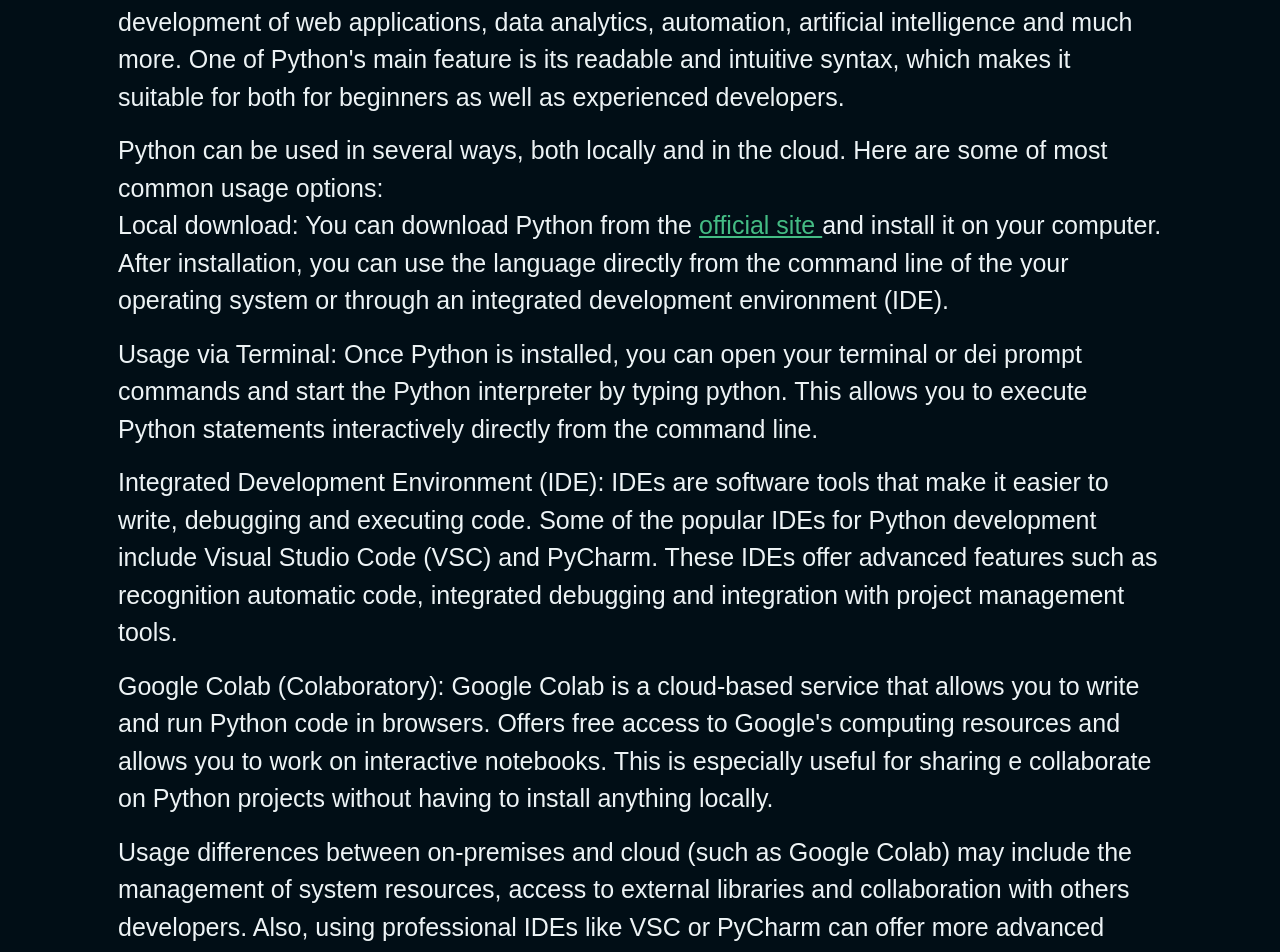
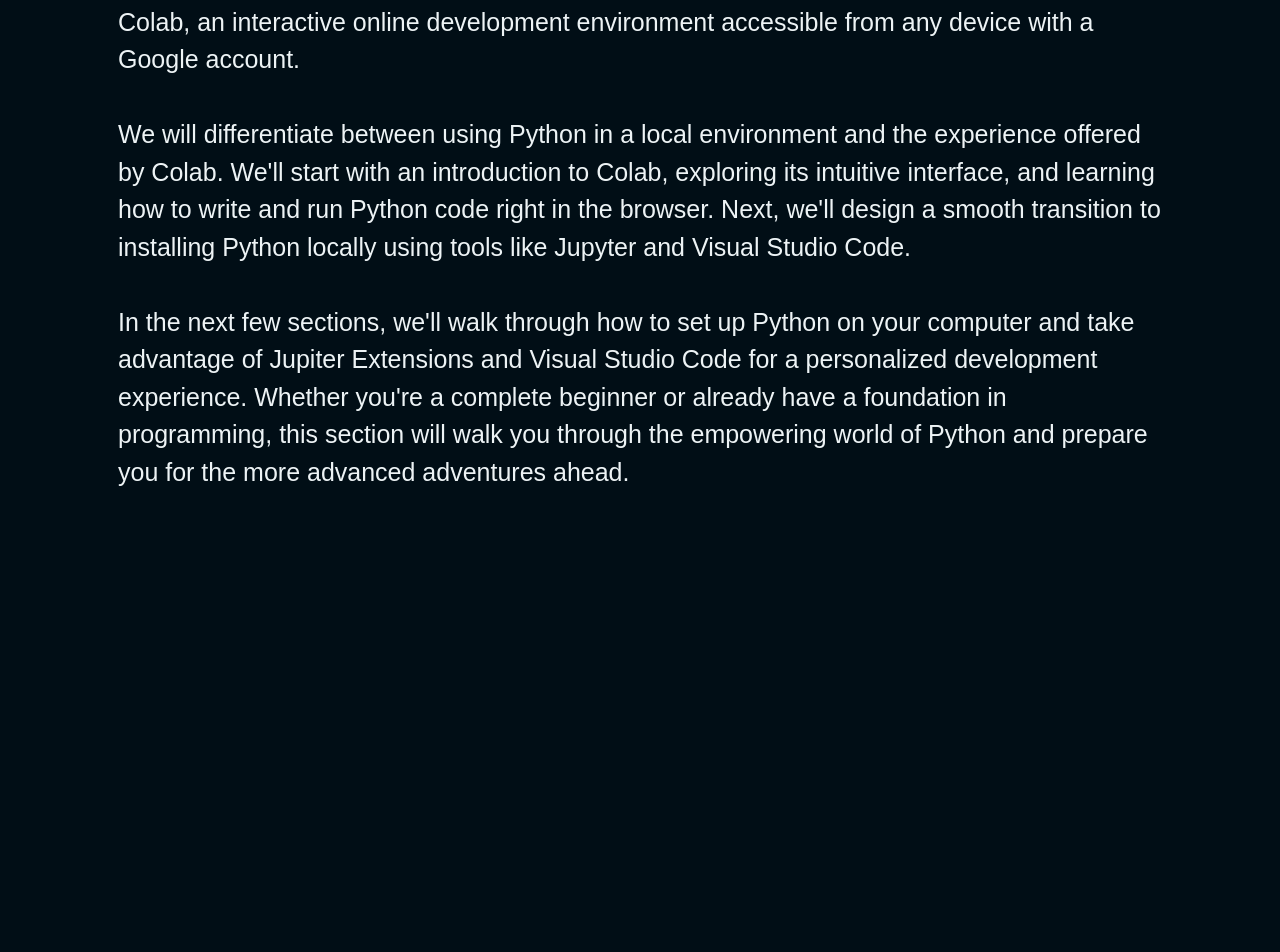
Before and after one commit to JungleKiosk/myRepo, a Vue app: page /pylearn in a window 1280 px wide. Shown: the part 560-1512 px from the top of the page. After the commit the page ends 1139 px from the top, so only its background shows below. Built offline with nearby package versions, Linux system fonts and the light colour scheme.

Commit message:
tst_slide

```diff
--- a/src/assets/scss/app.scss
+++ b/src/assets/scss/app.scss
@@ -4,6 +4,8 @@
 @use "./partials/_home.scss";
 @use "./partials/_about.scss";
 @use "./partials/_news.scss";
+@use "./partials/_pylearn.scss";
+
 
 
 
--- a/src/assets/scss/partials/_news.scss
+++ b/src/assets/scss/partials/_news.scss
@@ -2,34 +2,40 @@
 
 .card {
     border: none;
+    border: 2px solid $dark;
+
+    a{
+      color: $clr_juice_button;
+    }
   /*   box-shadow: 0 4px 40px #44bc84; */
 }
 
 .bg_card_header{
-    background-color: $card_news_header;
+    background-color: $clr_juice_button;
 }
 
 .bg_card{
-  background-color: $card_news_body;
+  background-color:$clr_bruise;
 }
 
   .card-title {
     font-size: 2rem;
-    color: $bg_body;
+    color: $clr_bruise;
   }
 
   .card-text {
     font-size: 1.5rem;
-    color: $bg_body;
+    color: $light;
   }
 
   .card-footer {
-    background-color: $card_news_body;
+    background-color: $clr_bruise;
     border-top: none;
     text-align: right;
     padding: 0.5rem;
   }
 
-  .text-muted {
+  .text-date {
     font-size: 0.8rem;
+    color: $light;
   }
--- /dev/null
+++ b/src/assets/scss/partials/_pylearn.scss
@@ -0,0 +1,32 @@
+@use "./_variables.scss" as *;
+
+
+.txt_title_colab {
+    font-size: 100px;
+    color: $clr_juice_button;
+}
+
+.txt_intro_colab {
+    font-size: 25px;
+}
+
+.link_colab {
+    text-decoration: none;
+    color: $clr_juice_button;
+    font-size: 25px;
+}
+
+.link_title {
+    font-size: 25px;
+}
+
+
+.project-card {
+    transition: transform 0.3s;
+    color: $clr_juice_button;
+}
+
+.project-card:hover {
+    transform: scale(1.2);
+    color: #edf3f5;
+}
--- a/src/views/NewsView.vue
+++ b/src/views/NewsView.vue
@@ -40,7 +40,7 @@ export default {
           </div>
           <img :src="getImagePath(newsItem.image)" class="" alt="News Image">
           <div class="card-footer">
-            <small class="text-muted">{{ newsItem.date }}</small>
+            <small class="text-date">{{ newsItem.date }}</small>
           </div>
         </div>
       </div>
--- a/src/views/PyLearnView.vue
+++ b/src/views/PyLearnView.vue
@@ -1,15 +1,33 @@
 
 <script>
+
 import colabProjectData from "../data/data_py.json";
+
 
 export default {
     name: "PyLearnView",
     setup() {
         const colab_projects = colabProjectData;
+        const upcoming_projects = [
+            { name: "Project 1" },
+            { name: "Project 2" },
+            { name: "Project 3" },
+        ];
+
+        let currentIndex = 0;
+        const timer = setInterval(() => {
+            currentIndex = (currentIndex + 1) % upcoming_projects.length;
+        }, 3000);
         return {
             colab_projects,
+            upcoming_projects,
+            timer,
+            currentIndex
         };
-    }
+    },
+    beforeUnmount() {
+        clearInterval(this.timer);
+    },
 };
 </script>
 
@@ -40,65 +58,19 @@ export default {
 
             <div class="col-12 col-lg-12 txt_intro_colab">
                 <p>
-                    Introduction to Python and its usage options:
-                    <br>
-                    Python is a versatile and powerful programming language that is widely used for the development of
-                    web applications, data analytics, automation, artificial intelligence and much more. One of
-                    Python's main feature is its readable and intuitive syntax, which makes it suitable for both
-                    for beginners as well as experienced developers.
-                </p>
-            </div>
-            <div class="col-12 col-lg-12 txt_intro_colab">
-                <p>
-                    Python can be used in several ways, both locally and in the cloud. Here are some of
-                    most common usage options:
-                    <br>
-                    Local download: You can download Python from the
-                    <a style="color: #44bc84;" href="https://www.python.org/">official site </a>
-                    and install it
-                    on
-                    your computer. After installation, you can use the language directly from the command line of the
-                    your operating system or through an integrated development environment (IDE).
-                </p>
-            </div>
-            <div class="col-12 col-lg-12 txt_intro_colab">
-                <p>
-                    Usage via Terminal: Once Python is installed, you can open your terminal or dei prompt
-                    commands and start the Python interpreter by typing python. This allows you to execute Python statements
-                    interactively directly from the command line.
-                </p>
-            </div>
+                    This section gives you a starting point for mastering Python, a powerful and versatile programming
+                    language. We'll start by introducing the basics of using Python through Google Colab, an interactive
+                    online development environment accessible from any device with a Google account. <br> <br>
 
+                    We will differentiate between using Python in a local environment and the experience offered by Colab.
+                    We'll start with an introduction to Colab, exploring its intuitive interface, and learning how to write
+                    and run Python code right in the browser. Next, we'll design a smooth transition to installing Python
+                    locally using tools like Jupyter and Visual Studio Code. <br> <br>
 
-            <div class="col-12 col-lg-12 txt_intro_colab">
-                <p>
-                    Integrated Development Environment (IDE): IDEs are software tools that make it easier to write,
-                    debugging and executing code. Some of the popular IDEs for Python development include
-                    Visual Studio Code (VSC) and PyCharm. These IDEs offer advanced features such as recognition
-                    automatic code, integrated debugging and integration with project management tools.
-                </p>
-            </div>
-            <div class="col-12 col-lg-12 txt_intro_colab">
-                <p>
-                    Google Colab (Colaboratory): Google Colab is a cloud-based service that allows you to write and
-                    run Python code in browsers. Offers free access to Google's computing resources and
-                    allows you to work on interactive notebooks. This is especially useful for sharing e
-                    collaborate on Python projects without having to install anything locally.
-                </p>
-            </div>
-            <div class="col-12 col-lg-12 txt_intro_colab">
-                <p>
-                    Usage differences between on-premises and cloud (such as Google Colab) may include the
-                    management of system resources, access to external libraries and collaboration with others
-                    developers. Also, using professional IDEs like VSC or PyCharm can offer more advanced tools
-                    for writing and debugging code versus a simple terminal.
-                </p>
-            </div>
-            <div class="col-12 col-lg-12 txt_intro_colab">
-                <p>
-                    Ultimately, Python offers multiple ways to use it, allowing developers to adapt
-                    to their preferences and project requirements, whether through local installation or usage
-                    in the cloud through services such as Google Colab.
+                    In the next few sections, we'll walk through how to set up Python on your computer and take advantage of
+                    Jupiter Extensions and Visual Studio Code for a personalized development experience. Whether you're a
+                    complete beginner or already have a foundation in programming, this section will walk you through the
+                    empowering world of Python and prepare you for the more advanced adventures ahead.
                 </p>
             </div>
 
@@ -109,38 +81,5 @@ export default {
 
 
 <style scoped>
-img {
-    max-width: 100%;
-    max-height: 150px;
-}
-
-.txt_title_colab {
-    font-size: 100px;
-    color: #44bc84;
-}
-
-.txt_intro_colab {
-    font-size: 25px;
-}
-
-.link_colab{
-    text-decoration: none;
-    color: #44bc84;
-    font-size: 25px;
-}
-.link_title{
-    font-size: 25px;
-}
-
-
-.project-card {
-    transition: transform 0.3s;
-    color: #44bc84;
-}
-
-.project-card:hover {
-    transform: scale(1.2);
-    color: #edf3f5;
-}
 
 </style>
```
